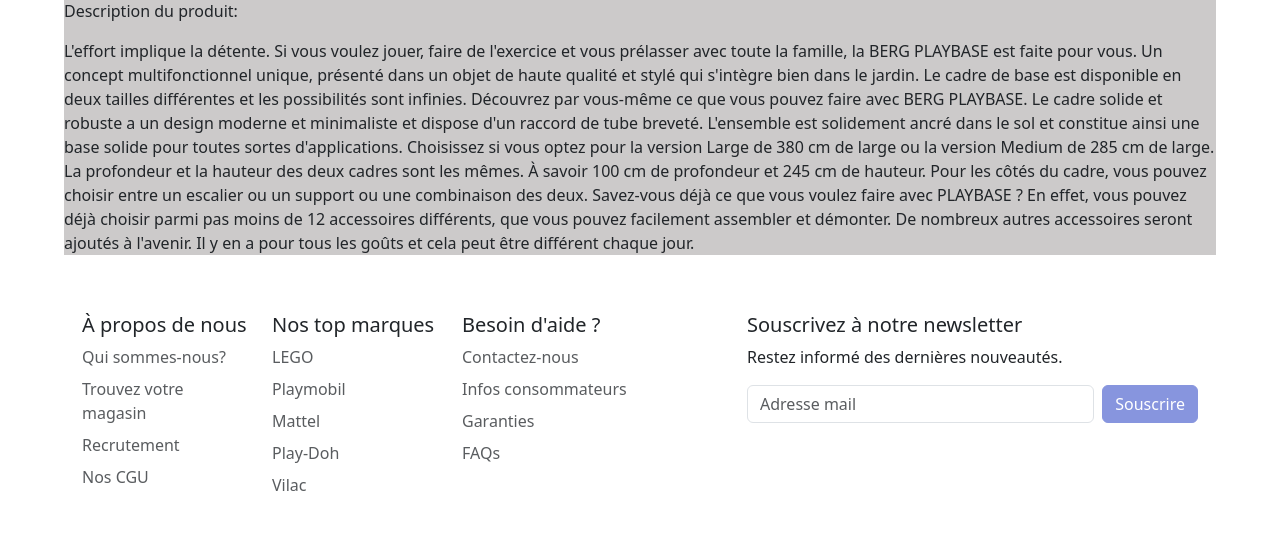
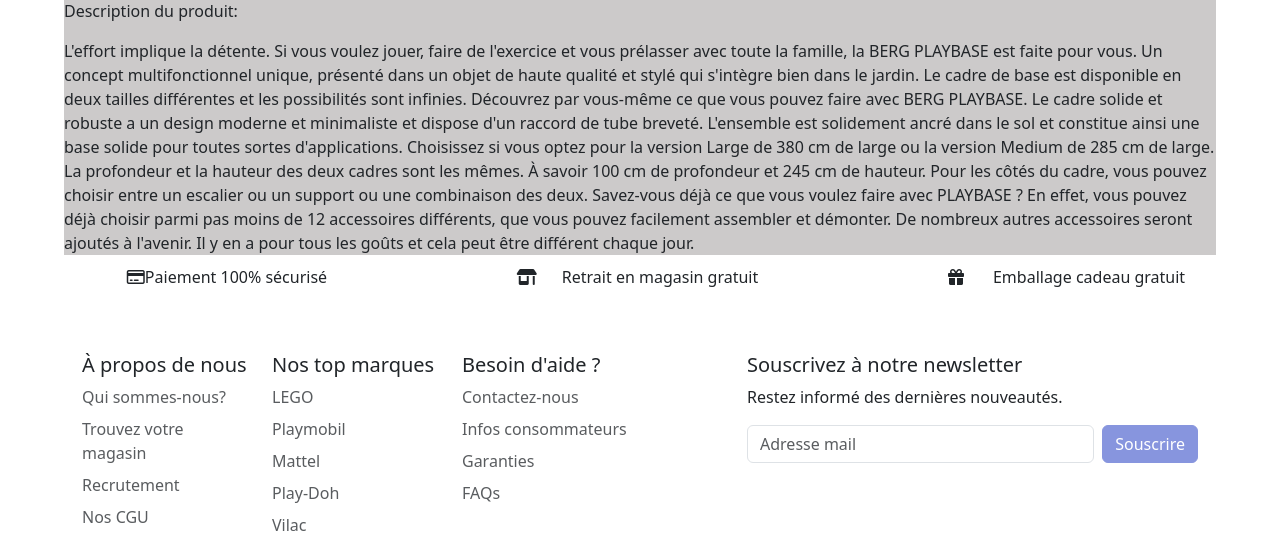
Before and after one commit to morganencr/projet_catalogue, a PHP site: page /produit.php?id=19 in a window 1280 px wide. Shown: the part 999-1534 px from the top of the page. Run offline with PHP 8.4, Linux system fonts and the light colour scheme; data comes from the database, SQL or seed files in the repository.

Commit message:
rajout de la liste sous ka description

```diff
--- a/php/produit.php
+++ b/php/produit.php
@@ -70,9 +70,16 @@
 
 
 
+
     <!--on voudrait avoir ça plusieurs fois donc on met la section avant le foreach et après le endforeach -->
 </section>
-
+<div>
+  <ul>
+    <li><i class="fa-regular fa-credit-card"></i>Paiement 100% sécurisé</li>
+    <li><i class="fa-solid fa-shop"></i>Retrait en magasin gratuit</li>
+    <li><i class="fa-solid fa-gift"></i>Emballage cadeau gratuit</li>
+  </ul>
+</div>
 <?php
 // on inclut le footer
 include_once("components/footer.php");
```
